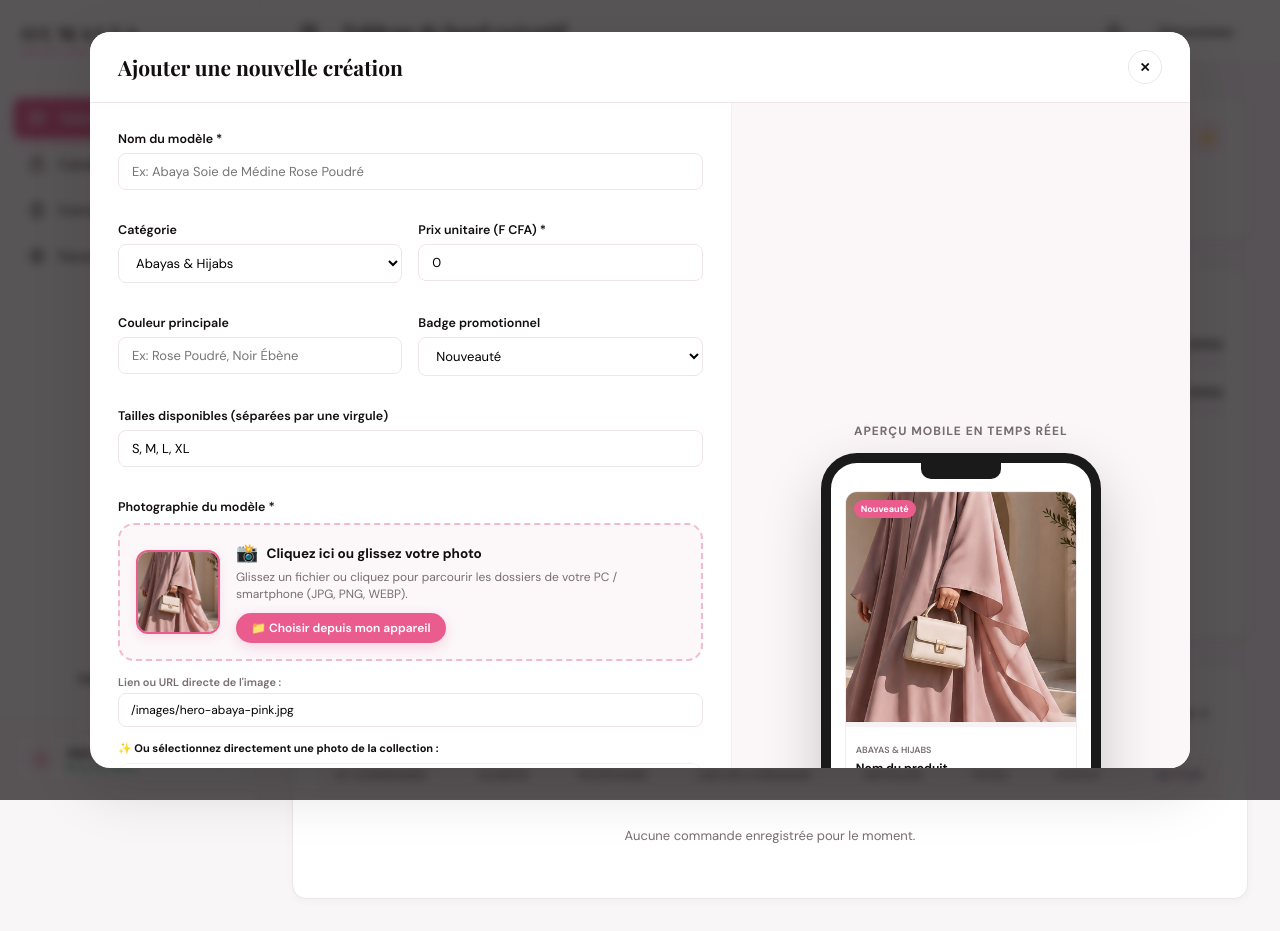
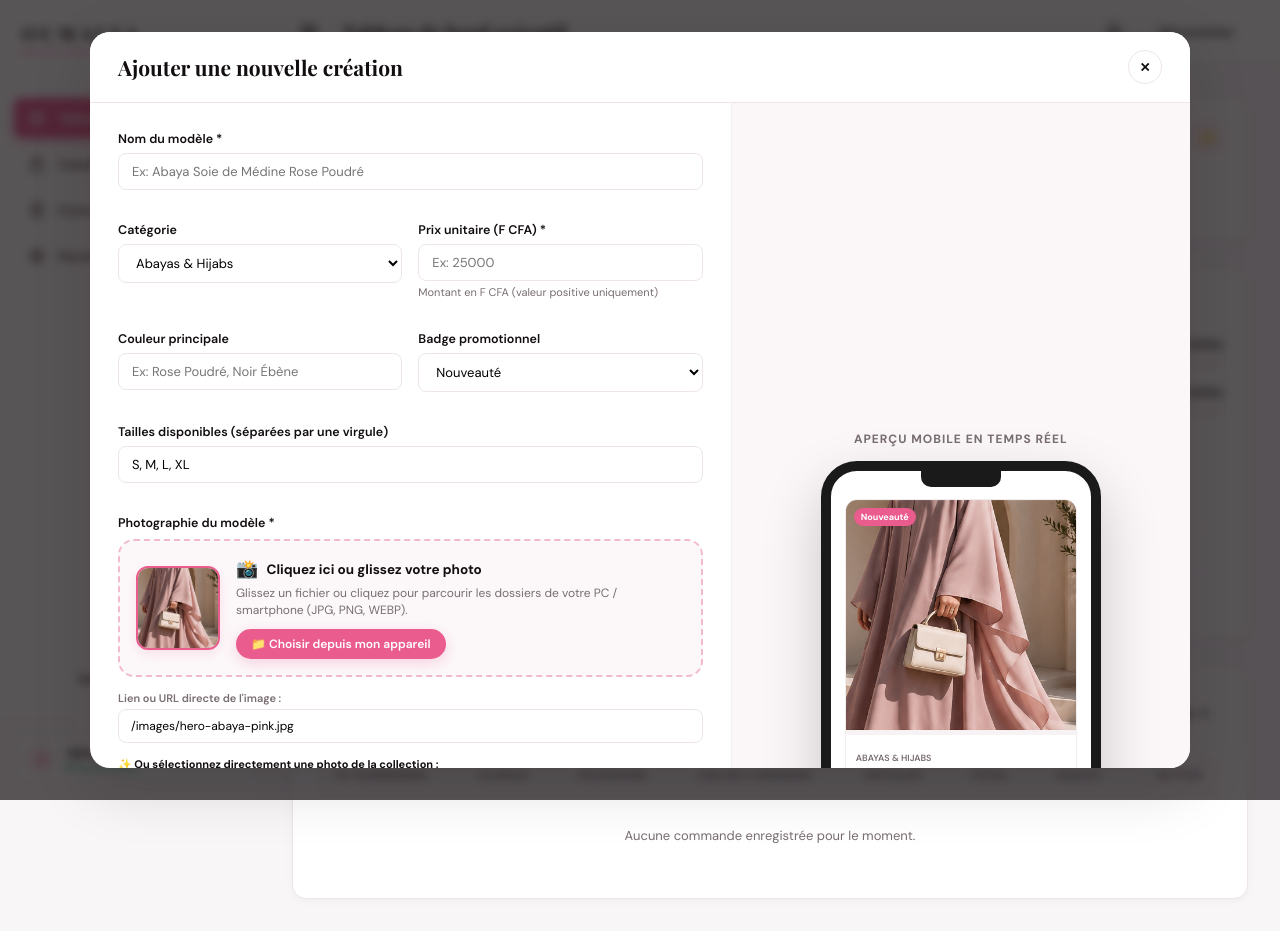
Before and after one commit to ashaady/oumalya, a Next.js app: page /admin in a window 1280 px wide. Both pictures are taken after a click on the button "+ Créer un nouveau produit". Built offline with nearby package versions, Linux system fonts and the light colour scheme.

Commit message:
fix(admin): saisie du prix sans valeur negative et possibilite d effacer le 0 librement

```diff
--- a/app/admin/page.tsx
+++ b/app/admin/page.tsx
@@ -87,11 +87,22 @@ export default function AdminPage() {
   const [deletingProduct, setDeletingProduct] = useState<Product | null>(null);
 
   // Product Form Data
-  const [productForm, setProductForm] = useState({
+  const [productForm, setProductForm] = useState<{
+    id: string;
+    name: string;
+    category: 'abayas' | 'crocs';
+    price: number | '';
+    color: string;
+    badge: string;
+    sizesText: string;
+    desc: string;
+    detail: string;
+    img: string;
+  }>({
     id: '',
     name: '',
-    category: 'abayas' as 'abayas' | 'crocs',
-    price: 0,
+    category: 'abayas',
+    price: '',
     color: '',
     badge: 'Nouveauté',
     sizesText: 'S, M, L, XL',
@@ -273,7 +284,7 @@ export default function AdminPage() {
       id: '',
       name: '',
       category: 'abayas',
-      price: 0,
+      price: '',
       color: '',
       badge: 'Nouveauté',
       sizesText: 'S, M, L, XL',
@@ -378,7 +389,13 @@ export default function AdminPage() {
   const handleSaveProduct = async (e: React.FormEvent) => {
     e.preventDefault();
     if (!productForm.name.trim()) {
-      showToast('Veuillez renseigner le nom du produit');
+      showToast('Veuillez renseigner le nom du modèle');
+      return;
+    }
+
+    const numericPrice = Number(productForm.price);
+    if (productForm.price === '' || isNaN(numericPrice) || numericPrice <= 0) {
+      showToast('Veuillez renseigner un prix valide (supérieur à 0 F CFA)');
       return;
     }
 
@@ -395,7 +412,7 @@ export default function AdminPage() {
       cat: productForm.category,
       label: productForm.category === 'crocs' ? 'CROCS · COLLECTION' : 'ABAYAS · COLLECTION',
       catLabel: productForm.category === 'crocs' ? 'CROCS · COLLECTION' : 'ABAYAS · COLLECTION',
-      price: Number(productForm.price) || 0,
+      price: Math.max(0, Math.round(numericPrice)),
       color: productForm.color.trim() || 'Noir',
       badge: productForm.badge,
       badges: productForm.badge,
@@ -1519,11 +1536,32 @@ export default function AdminPage() {
                       <label className="form-label">Prix unitaire (F CFA) *</label>
                       <input
                         type="number"
+                        min="0"
+                        step="500"
                         className="form-input"
+                        placeholder="Ex: 25000"
                         value={productForm.price}
-                        onChange={e => setProductForm({ ...productForm, price: Number(e.target.value) || 0 })}
+                        onKeyDown={e => {
+                          if (e.key === '-' || e.key === 'e' || e.key === 'E' || e.key === '+') {
+                            e.preventDefault();
+                          }
+                        }}
+                        onChange={e => {
+                          const val = e.target.value.trim();
+                          if (val === '') {
+                            setProductForm(prev => ({ ...prev, price: '' }));
+                            return;
+                          }
+                          const num = Number(val);
+                          if (!isNaN(num) && num >= 0) {
+                            setProductForm(prev => ({ ...prev, price: num }));
+                          }
+                        }}
                         required
                       />
+                      <small style={{ fontSize: '11px', color: 'var(--muted)', marginTop: '4px', display: 'block' }}>
+                        Montant en F CFA (valeur positive uniquement)
+                      </small>
                     </div>
 
                     <div className="form-field">
@@ -1836,7 +1874,7 @@ export default function AdminPage() {
                           {productForm.name || 'Nom du produit...'}
                         </div>
                         <div className="phone-price">
-                          {formatPrice(productForm.price || 0)}
+                          {formatPrice(Number(productForm.price) || 0)}
                         </div>
                         <button type="button" className="phone-btn">
                           Commander sur WhatsApp →
--- a/app/api/products/route.ts
+++ b/app/api/products/route.ts
@@ -68,7 +68,7 @@ export async function POST(req: NextRequest) {
       category: body.cat || body.category || 'abayas',
       label: body.label || (body.cat === 'crocs' ? 'CROCS · COLLECTION' : 'ABAYAS · COLLECTION'),
       catLabel: body.catLabel || (body.cat === 'crocs' ? 'CROCS · COLLECTION' : 'ABAYAS · COLLECTION'),
-      price: Number(body.price) || 15000,
+      price: Math.max(0, Number(body.price) || 0) || 15000,
       color: body.color || 'Noir',
       sizes: Array.isArray(body.sizes) && body.sizes.length ? body.sizes : (body.cat === 'crocs' ? ['36', '37', '38', '39', '40'] : ['S', 'M', 'L', 'XL']),
       desc: body.desc || body.description || '',
@@ -113,7 +113,7 @@ export async function PUT(req: NextRequest) {
       category: cat,
       label: body.label !== undefined ? body.label : current.label,
       catLabel: body.catLabel !== undefined ? body.catLabel : current.catLabel,
-      price: body.price !== undefined ? Number(body.price) : current.price,
+      price: body.price !== undefined ? Math.max(0, Number(body.price) || 0) : current.price,
       color: body.color !== undefined ? body.color : current.color,
       sizes: body.sizes !== undefined ? (Array.isArray(body.sizes) ? body.sizes : [body.sizes]) : current.sizes,
       desc: body.desc !== undefined ? body.desc : (body.description !== undefined ? body.description : current.desc),
```
